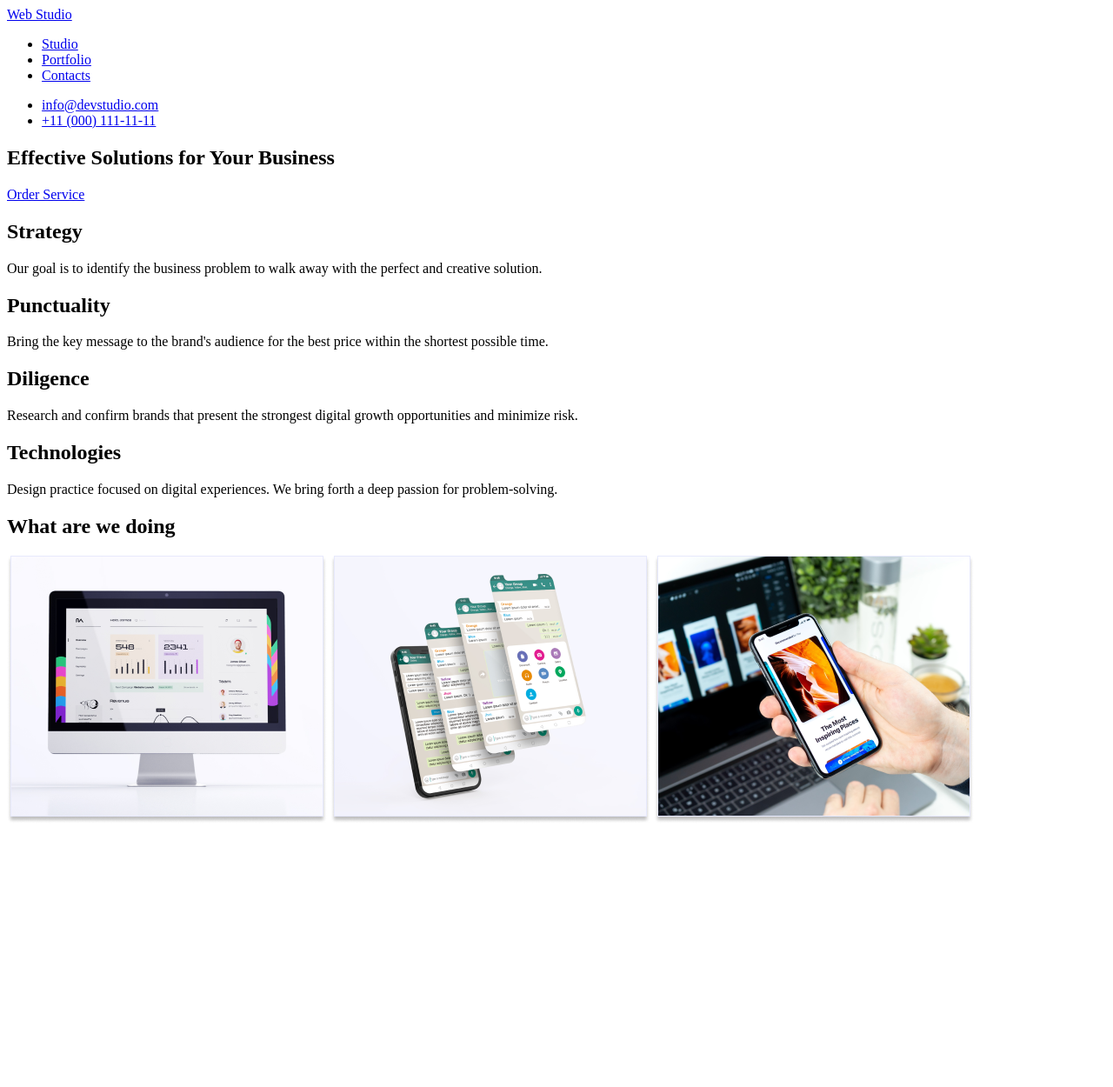
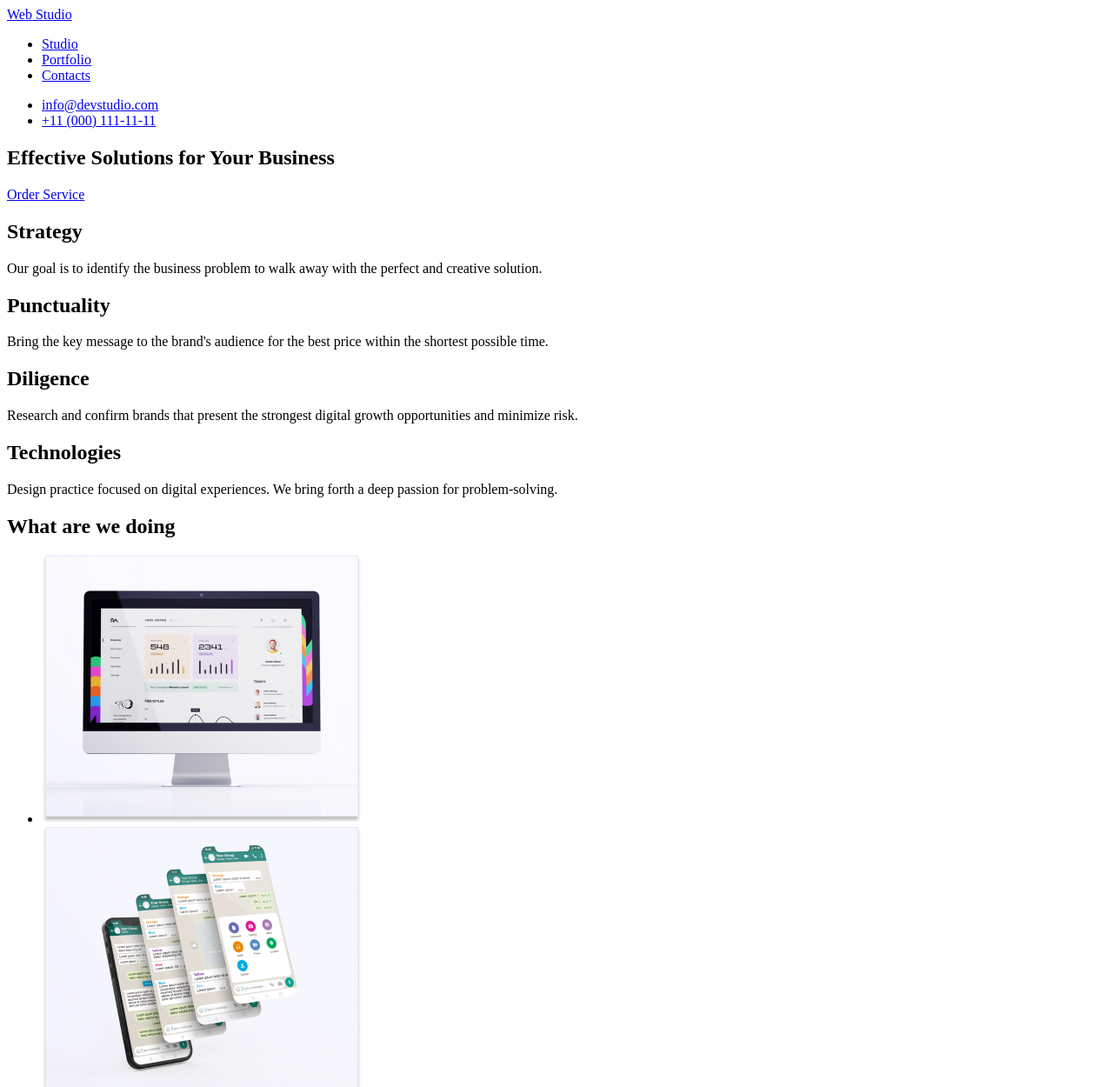
Before and after one commit to Anton949432/HomeWork, a plain HTML site: page index.html in a window 1280 px wide. Shown: the top 1250 px of the page at 87% size. Before the commit the page ends 959 px from the top, so only its background shows below. Drawn offline with Linux system fonts and the light colour scheme.

Commit message:
Update index.html
Перенёс картинки в ul

```diff
--- a/index.html
+++ b/index.html
@@ -59,9 +59,11 @@
         <!-- Img-->
         <section>
             <h2>What are we doing</h2>
-            <img src="img/img 1.png" alt="work">
-            <img src="img/img 2.png" alt="work2">
-            <img src="img/img 3.png" alt="work3">
+            <ul class="img">
+                <li><img src="img/img 1.png" alt="work"></li>
+                <li><img src="img/img 2.png" alt="work2"></li>
+                <li><img src="img/img 3.png" alt="work3"></li>
+            </ul>
         </section>
     </main>
 </body>
```
